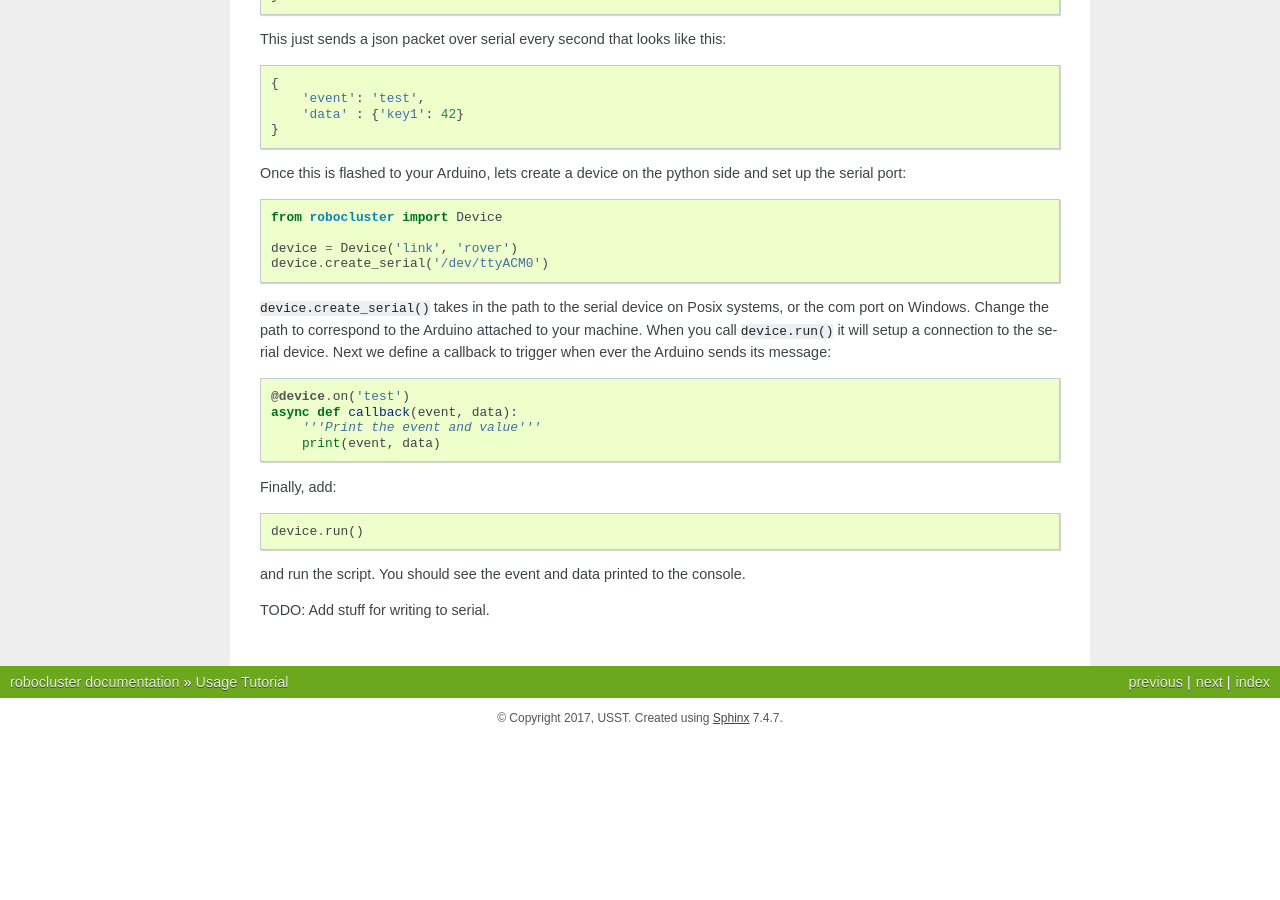
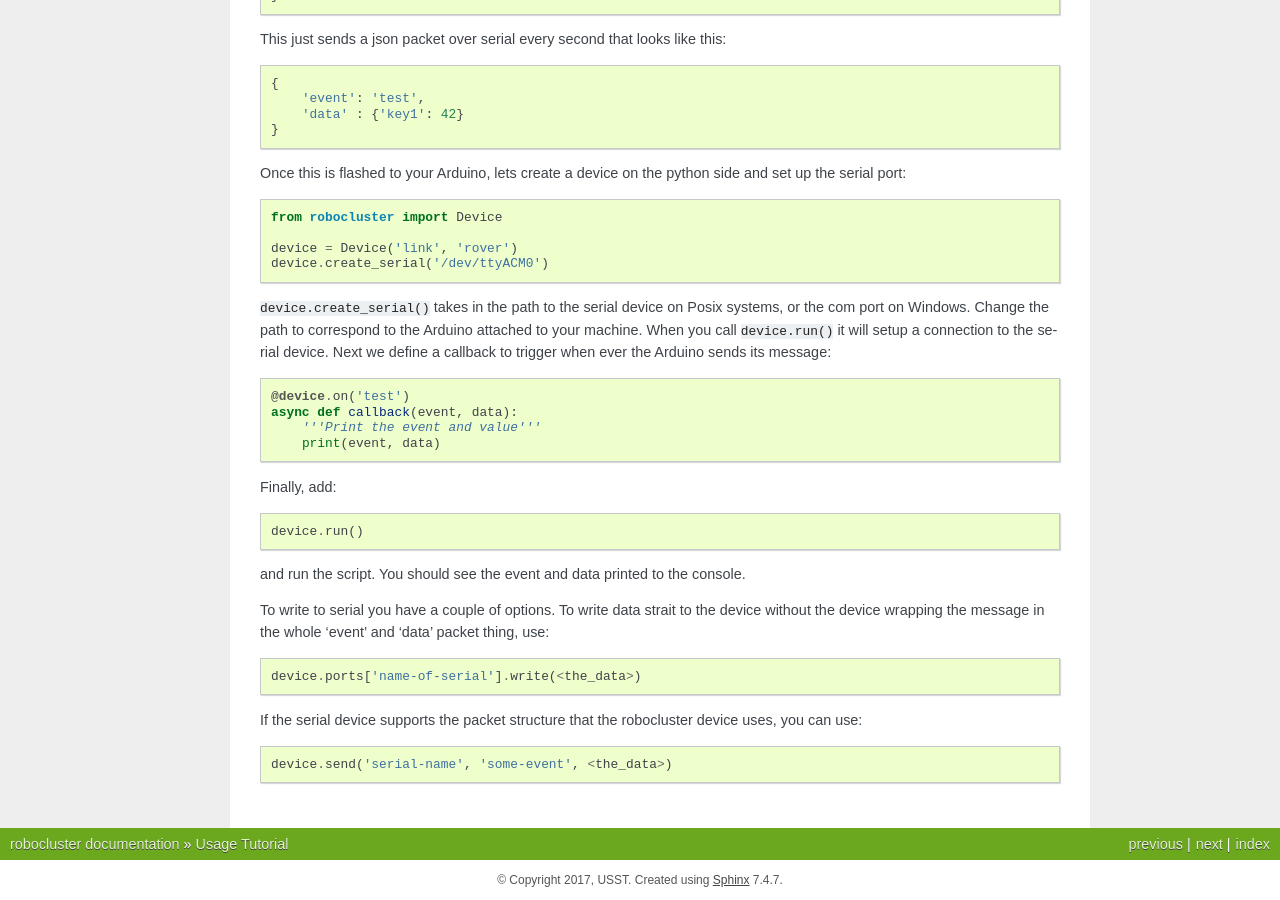
Before and after one commit to UofSSpaceTeam/robocluster, a Sphinx documentation site: the page built from docs/source/tutorial.rst, in a window 1280 px wide and 900 px high, scrolled down 4604 px. Built offline with Sphinx 7.4.7, drawn with Linux system fonts in a browser that asks for light colours; before the commit the page ends 5342 px from its top, so only the background shows below that.

Commit message:
Added brief description of sending things to serial devices

```diff
--- a/docs/source/tutorial.rst
+++ b/docs/source/tutorial.rst
@@ -312,7 +312,16 @@ Finally, add::
 
 and run the script. You should see the event and data printed to the console.
 
-TODO: Add stuff for writing to serial.
+To write to serial you have a couple of options. To write data strait to
+the device without the device wrapping the message in the whole 'event' and 'data'
+packet thing, use::
+
+    device.ports['name-of-serial'].write(<the_data>)
+
+If the serial device supports the packet structure that the robocluster device
+uses, you can use::
+
+    device.send('serial-name', 'some-event', <the_data>)
 
 .. _IP Multicast: https://en.wikipedia.org/wiki/IP_multicast
 .. _Python asyncio home: https://docs.python.org/3/library/asyncio.html
```
